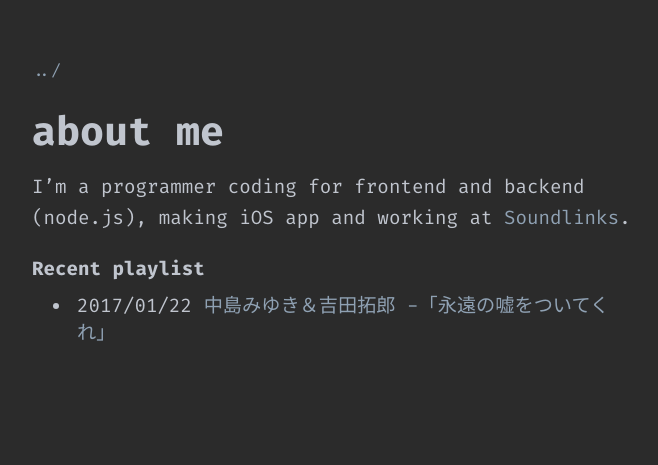
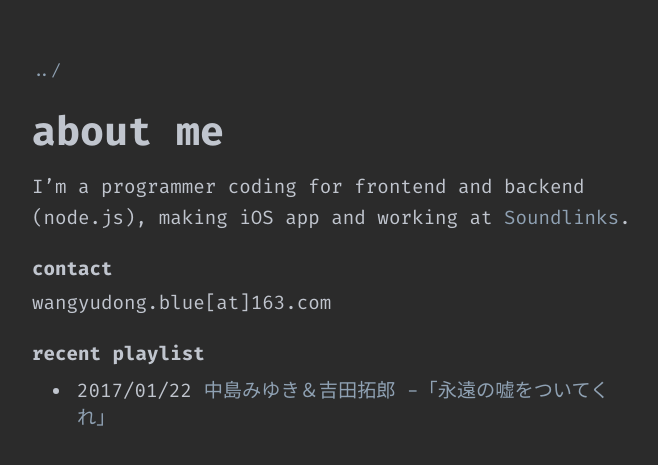
Before and after one commit to wyudong/blog, a Jekyll site: the page built from about/index.md, in a window 1280 px wide. Shown: the top 465 px of the page, without its empty margins (308-966 px from the left). Built offline with Jekyll 4.4.1, drawn with Linux system fonts in a browser that asks for light colours.

Commit message:
Add email

```diff
--- a/about/index.md
+++ b/about/index.md
@@ -4,6 +4,10 @@ layout: about
 
 I'm a programmer coding for frontend and backend (node.js), making iOS app and working at [Soundlinks](https://soundlinks.net).
 
-###### Recent playlist
+###### contact
+
+wangyudong.blue[at]163.com
+
+###### recent playlist
 
 - 2017/01/22 [中島みゆき＆吉田拓郎 -「永遠の嘘をついてくれ」](https://youtu.be/X7PBtVtWRek)
```
